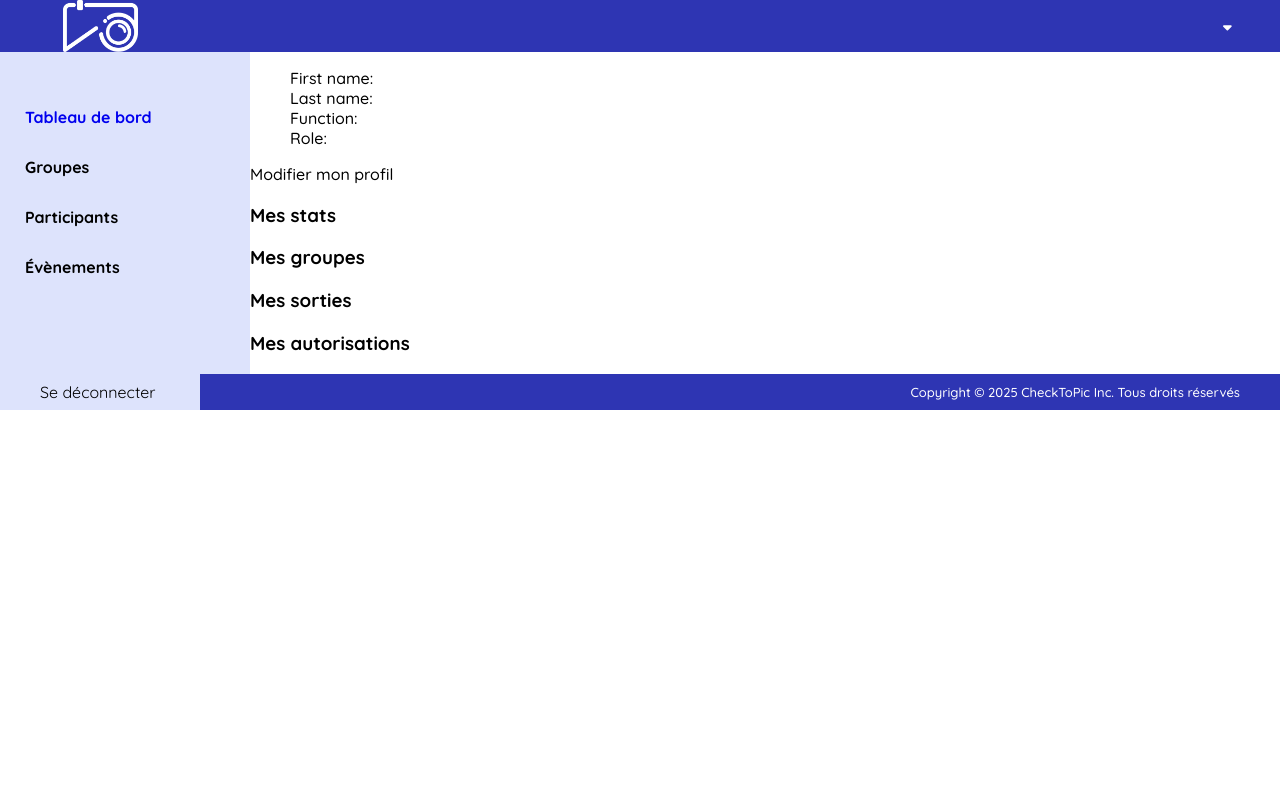
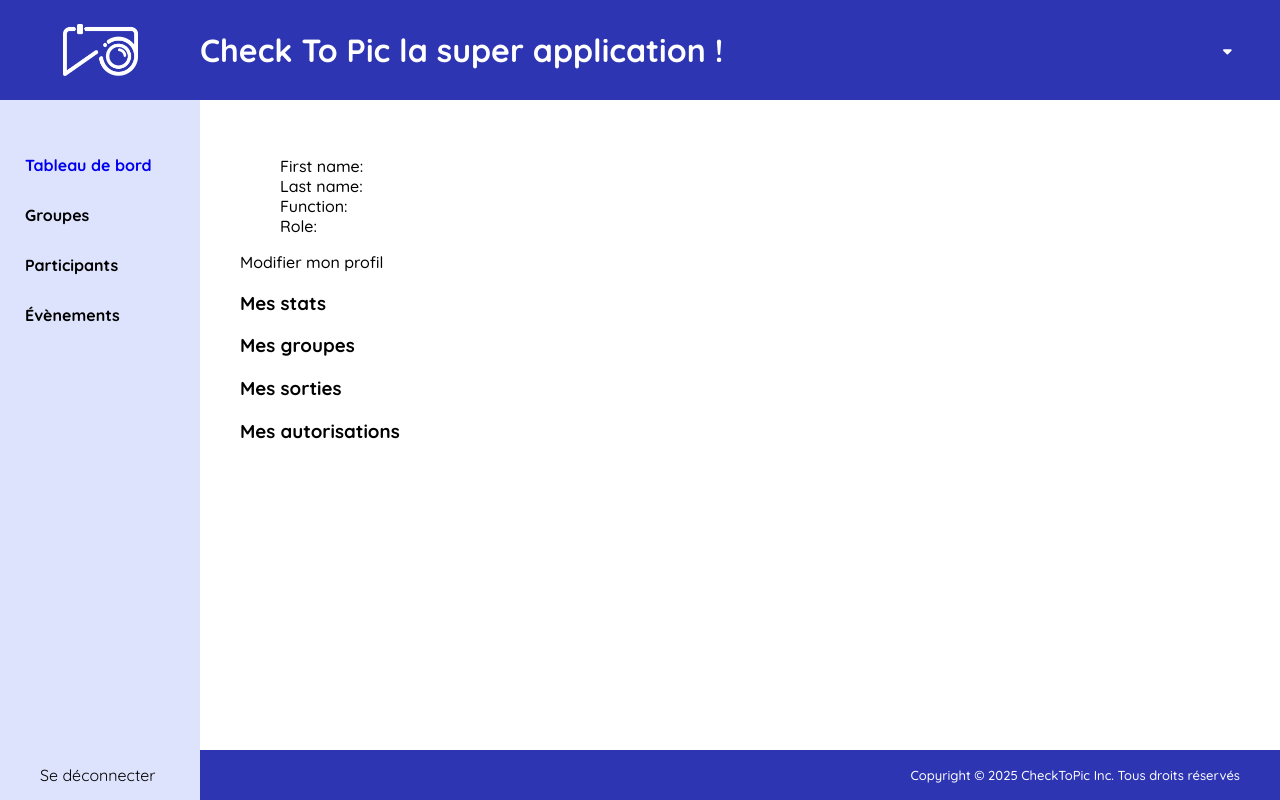
Before and after one commit to sarah-sbb/athlysia-project, a Next.js app in the folder frontend/: page /adminProfile in a window 1280 px wide. Built offline with nearby package versions, Linux system fonts and the light colour scheme; no server answers.

Commit message:
correction du layout du adminContentProfile

```diff
--- a/frontend/pages/adminProfile.js
+++ b/frontend/pages/adminProfile.js
@@ -1,19 +1,12 @@
-import Header from "../components/layout/Header";
-import Footer from "../components/layout/Footer";
-import Navbar from "../components/layout/Navbar";
+import Layout from "../components/layout/Layout";
 import ContentAdminProfile from "../components/ContentAdminProfile";
 import styles from "../styles/adminProfile.module.css";
 
 function adminProfile() {
   return (
-    <div>
-      <Header />
-      <div className={styles.main}>
-        <Navbar />
-        <ContentAdminProfile />
-      </div>
-      <Footer />
-    </div>
+    <Layout>
+      <ContentAdminProfile />
+    </Layout>
   );
 }
 
--- a/frontend/styles/globals.css
+++ b/frontend/styles/globals.css
@@ -32,6 +32,14 @@ a {
   text-decoration: none;
 }
 
+a:visited {
+  color: var(--main-text-color);
+}
+
+a:active {
+  font-weight: bold;
+}
+
 button {
   font-family: 'Quicksand', sans-serif;
 }
```
